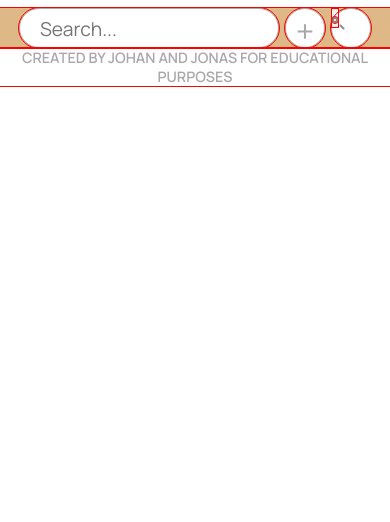
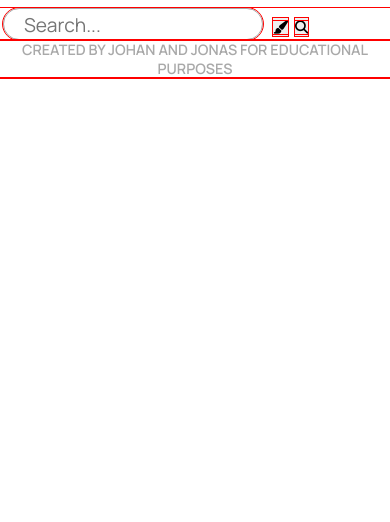
Before and after one commit to KippingMonkey/Pix-SearchEngine, a plain HTML site: page index.html in a window 390 px wide. Shown: the part 322-844 px from the top of the page. Drawn offline with Linux system fonts and the light colour scheme.

Commit message:
Add media queries

```diff
--- a/index.html
+++ b/index.html
@@ -16,19 +16,27 @@
     <link rel="stylesheet" href="styles.css" />
     <link rel="icon" href="images/pb-favicon.png" />
     <script src="functions.js" async defer></script>
+    <script src="https://kit.fontawesome.com/1bddcc1339.js" crossorigin="anonymous"></script>
     <title>Pixabay Searchengine</title>
 </head>
 <body>
     <main>
-        <div class="logo-container"><img id="pb-logo" src="images/pb-logo-hor-light.png" alt="pixabay logo"></div>
-        <div class="toolbar-container">
+        <div class="logo-container">
+            <img id="pb-logo" src="images/pb-logo-hor-light.png" alt="pixabay logo">
+        </div>
+        <form class="toolbar-form">
             <input type="search" name="searchfield" id="searchfield" class="toolbar" placeholder="Search...">
-            <button id="plus" class="toolbar" type="menu">+</button>
-            <div class="mglass-container toolbar"><button id="magGlass" type="menu"><span class="ico ico-mglass"></span></button></div>
-        </div>
+            <button id="paintbrush" class="toolbar" type="menu"><i class="fas fa-paint-brush"></i></button>
+            <button id="magGlass" type="menu"><i class="fas fa-search"></i></button>
+        </form>
     </main>
+    <section class="img-gallery">
+
+
+    </section>
     <footer>
         <p class="footer-text">Created by Johan and Jonas for educational purposes</p>
     </footer>
 </body>
 </html>
+<form action=""></form>
```
